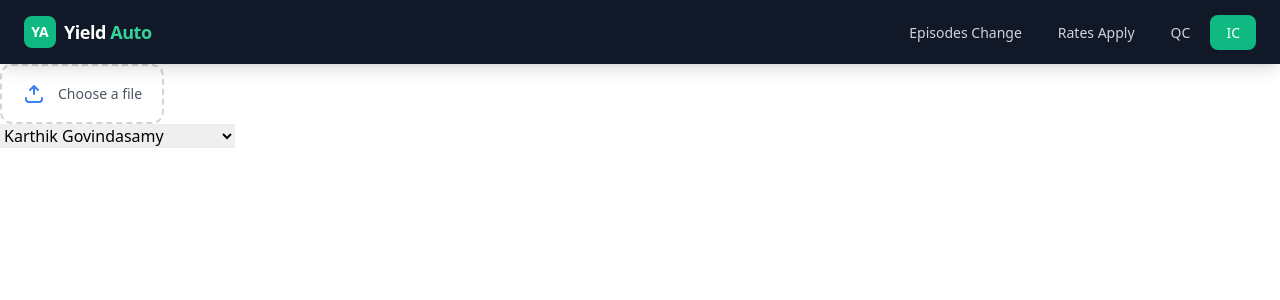
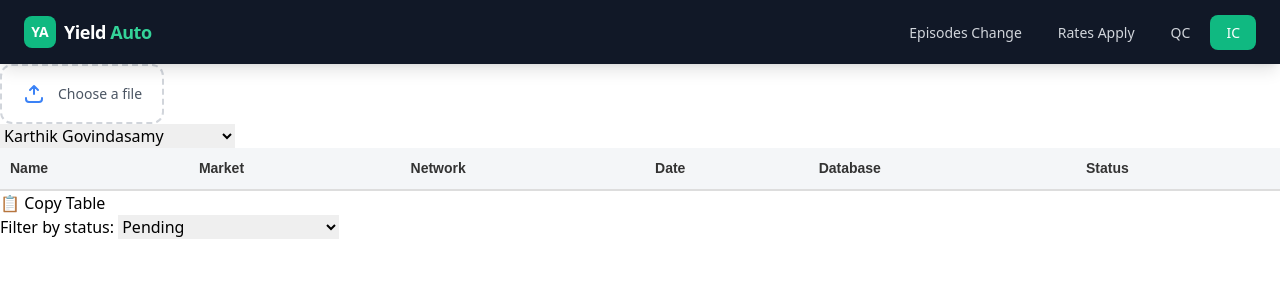
Before and after one commit to karthikggg/Yield_Automation, a React (Create React App) app: page /ic in a window 1280 px wide. Shown: the top 300 px of the page. Built offline with nearby package versions, Linux system fonts and the light colour scheme.

Commit message:
responce

```diff
--- a/src/App.css
+++ b/src/App.css
@@ -24,13 +24,21 @@ tbody td {
 }
 
 /* Row hover effect */
-tbody tr:hover {
-  background-color: #f9fafb;
-}
+
 
 /* Zebra striping */
-tbody tr:nth-child(even) {
-  background-color: #fcfcfc;
-}
+
 
 /* Optional: responsive overflow */
+.Pending {
+  background-color: #e44a2f !important;
+}
+.Done {
+  background-color: #70c882 !important;
+}
+.already-done-by-out-team {
+  background-color: #9381ef !important;
+}
+.Done-by-US {
+  background-color: #f9c74f !important;
+}
--- a/src/components/jsonToTable.jsx
+++ b/src/components/jsonToTable.jsx
@@ -13,7 +13,9 @@ const jsonToTable = (data) => {
       <tbody>
         {data.map((item, index) => (
           <tr key={index}>
+
             {headings.map(key => <td key={key}>{item[key]}</td>)}
+
           </tr>
         ))}
       </tbody>
--- a/src/pages/ic.jsx
+++ b/src/pages/ic.jsx
@@ -1,11 +1,15 @@
-import React from 'react'
-import FilePicker from '../utils/chooseFile'
-import { excelToJson } from '../utils/excelToJSON'
-import { useState } from 'react'
+import React, { useEffect } from "react";
+import FilePicker from "../utils/chooseFile";
+import { excelToJson } from "../utils/excelToJSON";
+import { useState } from "react";
+import jsonToTable from "../components/jsonToTable";
 
 export const IC = () => {
   const [assignedFileData, setAssignedFileData] = React.useState(null);
-     const [selected, setSelected] = useState("");
+  const [filteredData, setFilteredData] = useState([]);
+  const [selected, setSelected] = useState("Pending");
+  const [mappedDB, setMappedDB] = useState([]);
+  const [statusFilters, setStatusFilter] = useState("Pending");
 
   const names = [
     "Karthik Govindasamy",
@@ -25,37 +29,254 @@ export const IC = () => {
     "Hemavathy Rajendran",
     "Aishwarya Rajamohan",
     "Nitish Kumar",
-  "Vedhasree Manivannan"
+    "Vedhasree Manivannan",
+  ];
+  const db = [
+    { Market: "Albany-Schenectady-Troy", Database: "NEW ENGLAND" },
+    { Market: "ALBUQUERQUE", Database: "MOUNTAIN" },
+    { Market: "Amarillo", Database: "MOUNTAIN" },
+    { Market: "ATLANTA", Database: "ATLANTA" },
+    { Market: "AUGUSTA", Database: "JACKSONVILLE" },
+    { Market: "BALTIMORE", Database: "MID ATLANTIC" },
+    { Market: "BOSTON", Database: "NEW ENGLAND" },
+    { Market: "Bowling Green", Database: "NASHVILLE" },
+    { Market: "BURLINGTON", Database: "NEW ENGLAND" },
+    { Market: "CHAMPAIGN", Database: "CHICAGO" },
+    { Market: "CHARLESTON", Database: "JACKSONVILLE" },
+    { Market: "Charlottesville", Database: "MID ATLANTIC" },
+    { Market: "CHATTANOOGA", Database: "CHAT KNOX" },
+    { Market: "CHICAGO", Database: "CHICAGO" },
+    { Market: "Cleveland-Akron", Database: "LIBERTY" },
+    { Market: "COLORADO SPRINGS", Database: "MOUNTAIN" },
+    { Market: "Columbus-Tupelo-West Point", Database: "JACKSON" },
+    { Market: "Davenport-R.Island-Moline", Database: "CHICAGO" },
+    { Market: "DENVER", Database: "MOUNTAIN" },
+    { Market: "DETROIT", Database: "DETROIT" },
+    { Market: "El Paso", Database: "MOUNTAIN" },
+    { Market: "EUGENE", Database: "NORTH WEST" },
+    { Market: "Flint-Saginaw-Bay City", Database: "DETROIT" },
+    { Market: "FRESNO", Database: "CALIFORNIA" },
+    { Market: "FT. MYERS - NAPLES", Database: "SARASOTA" },
+    { Market: "FT. WAYNE", Database: "DETROIT" },
+    { Market: "GRAND RAPIDS", Database: "DETROIT" },
+    { Market: "HLLY", Database: "LIBERTY" },
+    { Market: "Harrisonburg", Database: "LIBERTY" },
+    { Market: "HARTFORD", Database: "NEW ENGLAND" },
+    { Market: "Hattiesburg-Laurel", Database: "JACKSON" },
+    { Market: "HOUSTON", Database: "HOUSTON" },
+    { Market: "INDIANAPOLIS", Database: "DETROIT" },
+    { Market: "JACKSON", Database: "JACKSON" },
+    { Market: "JACKSONVILLE", Database: "JACKSONVILLE" },
+    { Market: "JOHNSTOWN-ALTOONA", Database: "LIBERTY" },
+    { Market: "JOHNSTOWN-ALTOONA", Database: "LIBERTY" },
+    { Market: "KNOXVILLE", Database: "CHAT KNOX" },
+    { Market: "Lafayette, IN", Database: "DETROIT" },
+    { Market: "LANSING", Database: "DETROIT" },
+    { Market: "LITTLE ROCK", Database: "MEMPHIS" },
+    { Market: "Louisville", Database: "DETROIT" },
+    { Market: "MEMPHIS", Database: "MEMPHIS" },
+    { Market: "Meridian", Database: "JACKSON" },
+    { Market: "MIAMI", Database: "SOUTH FLORIDA" },
+    { Market: "MINNEAPOLIS - ST. PAUL", Database: "TWIN CITIES" },
+    { Market: "MONROE", Database: "JACKSON" },
+    { Market: "MONTEREY", Database: "CALIFORNIA" },
+    { Market: "NASHVILLE", Database: "NASHVILLE" },
+    { Market: "New York", Database: "NEW YORK" },
+    { Market: "Paducah-C.Gird-Harbg-Mt VN", Database: "NASHVILLE" },
+    { Market: "PANAMA CITY", Database: "SARASOTA" },
+    { Market: "PEORIA", Database: "CHICAGO" },
+    { Market: "PHILADELPHIA", Database: "LIBERTY" },
+    { Market: "PITTSBURGH", Database: "LIBERTY" },
+    { Market: "PORTLAND", Database: "NORTH WEST" },
+    { Market: "Providence-New Bedford", Database: "NEW ENGLAND" },
+    { Market: "RICHMOND", Database: "MID ATLANTIC" },
+    { Market: "ROANOKE", Database: "MID ATLANTIC" },
+    { Market: "Rockford", Database: "CHICAGO" },
+    { Market: "SACRAMENTO", Database: "CALIFORNIA" },
+    { Market: "SALISBURY", Database: "MID ATLANTIC" },
+    { Market: "SALT LAKE CITY", Database: "MOUNTAIN" },
+    { Market: "SAN FRANCISCO", Database: "CALIFORNIA" },
+    { Market: "SAVANNAH", Database: "JACKSONVILLE" },
+    { Market: "SEATTLE", Database: "NORTH WEST" },
+    { Market: "SOUTH BEND", Database: "DETROIT" },
+    { Market: "SPOKANE", Database: "NORTH WEST" },
+    { Market: "SPRINGFIELD", Database: "NEW ENGLAND" },
+    { Market: "TALLAHASSEE", Database: "SARASOTA" },
+    { Market: "Tampa-St. Pete", Database: "SARASOTA" },
+    { Market: "TUPELO", Database: "JACKSON" },
+    { Market: "WASHINGTON", Database: "MID ATLANTIC" },
+    { Market: "WEST PALM BEACH", Database: "SOUTH FLORIDA" },
+    { Market: "Wheeling-Steubenville", Database: "LIBERTY" },
+    { Market: "WILKES-BARRE", Database: "LIBERTY" },
+    { Market: "Youngstown", Database: "LIBERTY" },
+    { Market: "Not Assigned", Database: "Not Assigned" },
   ];
 
-const filterNames = (data) =>{
-    const filteredData = data.filter(item => item.Name === selected);
+
+ useEffect(() => { if (assignedFileData) {
+      let arr = [];
+    assignedFileData.forEach((item) => {
+      const market = item.Market;
+      const dbEntry = db.find((entry) => entry.Market === market);
+      const mergedEntry = {
+        ...item,
+        Database: dbEntry ? dbEntry.Database : "Not Found",
+        status: "",
+        id: Math.random(),
+      };
+      arr.push(mergedEntry);
+    });
+    setFilteredData(arr);
+  }}, [assignedFileData]);
+
+  const filterNames = (data) => {
+    const filteredData = data.filter((item) => item.Name === selected);
     return filteredData;
+  };
+
+  const handleStatusChange = (item, newStatus) => {
+    setFilteredData((prevItems) =>
+      prevItems.map((i) =>
+        i.Database === item.Database && i.Name === item.Name && i.Network === item.Network && i.WO === item.WO ? { ...i, status: newStatus } : i
+      )
+    );
+
+};
+const seen = new Set();
+const deduplicated = filteredData.filter(obj => {
+  const key = `${obj.Database}|${obj.WO}|${obj.Network}`;
+  if (seen.has(key)) return false;
+  seen.add(key);
+  return true;
+});
+console.log(filterNames(filteredData));
+
+const statusFilter = (status) => {
+  return filterNames(filteredData).filter(item => item.status === status);
+}
+function copyTable() {
+  const table = document.getElementById('myTable');
+  const rows = table.querySelectorAll('tbody tr');
+
+  let html = '<table><tr>';
+  rows.forEach(row => {
+    html += '<tr>';
+    row.querySelectorAll('td').forEach(cell => {
+      html += `<td>${cell.textContent}</td>`;
+    });
+    html += '</tr>';
+  });
+  html += '</table>';
+
+  // Copy as HTML (not plain text)
+  const blob = new Blob([html], { type: 'text/html' });
+  navigator.clipboard.write([
+    new ClipboardItem({ 'text/html': blob })
+  ]);
+
+  alert('Copied!');
 }
   return (
-    <>
+    <div>
       <FilePicker
         onChange={(file) =>
           excelToJson(file, {
             headerRow: 0,
           }).then((json) => {
-                setAssignedFileData(json) })
+            setAssignedFileData(json);
+          })
         }
-
       />
       <select value={selected} onChange={(e) => setSelected(e.target.value)}>
-        {names && names.map((name) => (
+        {names &&
+          names.map((name) => (
             <option key={name} value={name}>
               {name}
             </option>
           ))}
       </select>
-      {assignedFileData && (
+      {filteredData && (
+          <table>
+          <thead>
+            <tr>
+              <th>Name</th>
+              <th>Market</th>
+              <th>Network</th>
+              <th>Date</th>
+              <th>Database</th>
+              <th>Status</th>
+            </tr>
+          </thead>
+          <tbody>
+            {filterNames(deduplicated).map((item) => (
+                <tr className={item.status} key={item.id}>
+                <td>{item.Name}</td>
+                <td>{item.Market}</td>
+                <td>{item.Network}</td>
+                <td>{item.WO}</td>
+                <td>{item.Database}</td>
+                <td>
+                  <select
+                    name=""
+                    id=""
+                    onChange={(e) =>
+                        handleStatusChange(item , e.target.value)
+                    }
+                    value={item.status === "already done by out team" ? "already-done-by-out-team" : item.status }
+                  >
+                    <option value="Pending">Pending</option>
+                    <option value="Done">Done</option>
+                    <option value="already-done-by-out-team">
+                      already-done-by-out-team
+                    </option>
+                    <option value="Done-by-US">Done-by-US</option>
+                  </select>
+                </td>
+              </tr>
+            ))}
+          </tbody>
+        </table>
+
+
+        )}
+        <button onClick={copyTable} id="copyBtn">📋 Copy Table</button>
+      <div className="status-select">
+         <label htmlFor="status">Filter by status: </label>
+         <select id="status" onChange={(e) => setStatusFilter(e.target.value)} value={statusFilters}>
+           <option value="">All</option>
+           <option value="Pending">Pending</option>
+           <option value="Done">Done</option>
+           <option value="already-done-by-out-team">Already Done by Out Team</option>
+           <option value="Done-by-US">Done by US</option>
+         </select>
+      </div>
       <div>
-          <h2>Assigned File Data:</h2>
-          <pre>{JSON.stringify(filterNames(assignedFileData), null, 2)}</pre>
+        {filterNames(filteredData).length > 0 && (
+           <table id="myTable">
+            <thead>
+              <tr>
+                <th>Name</th>
+                <th>Market</th>
+                <th>Network</th>
+                <th>Date</th>
+                <th>Database</th>
+                <th>Status</th>
+              </tr>
+            </thead>
+            <tbody>
+              {statusFilter(statusFilters).map((item) => (
+                <tr className={item.status} key={item.id}>
+                  <td>{item.Name}</td>
+                  <td>{item.Market}</td>
+                  <td>{item.Network}</td>
+                  <td>{item.WO}</td>
+                  <td>{item.Database}</td>
+                  <td>{item.status}</td>
+                </tr>
+              ))}
+            </tbody>
+          </table>        )}
       </div>
-      )}
-    </>
-  )
-}
+    </div>
+  );
+};
```
Lines whose indentation alone changed are shown as unchanged.
